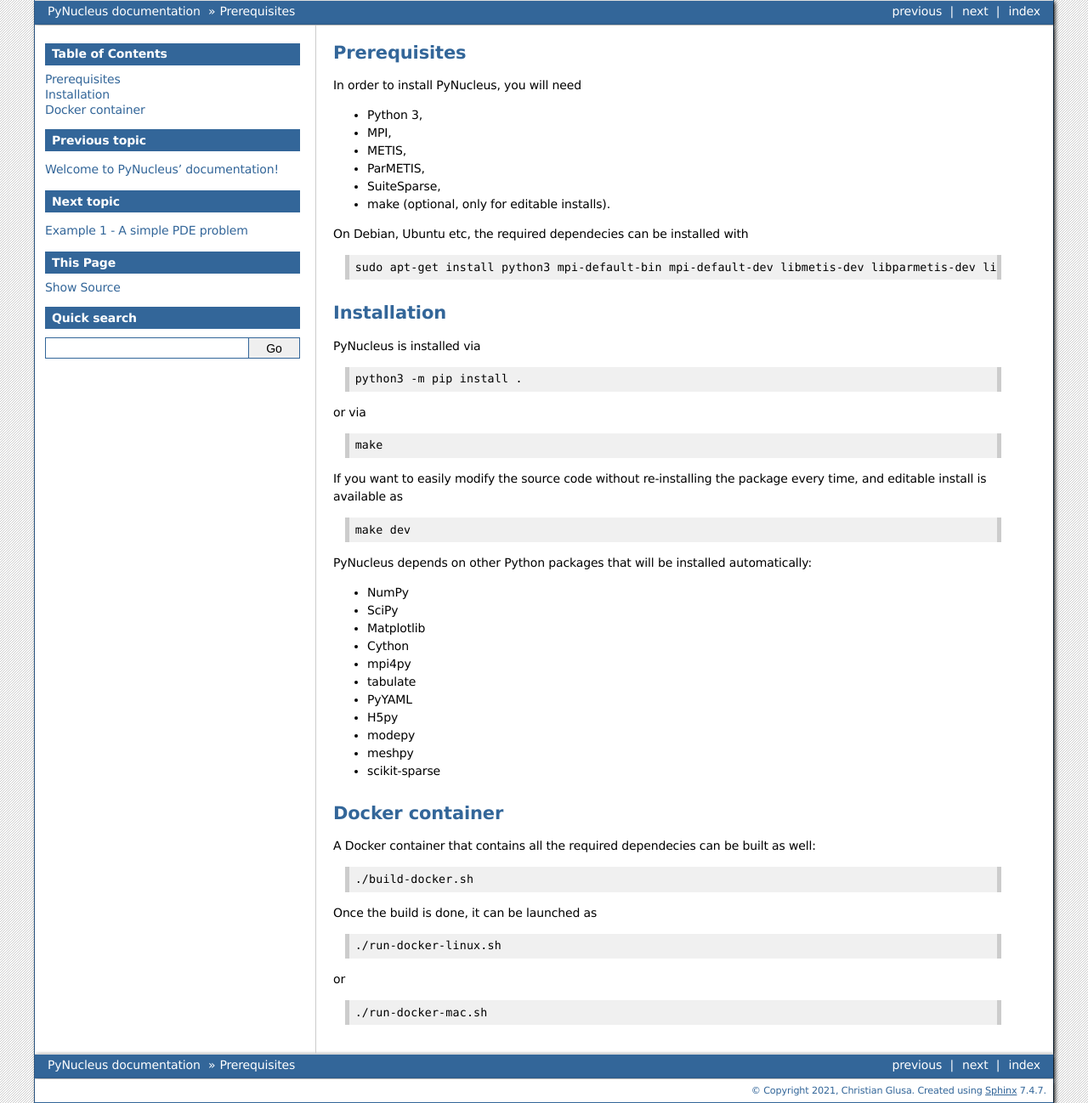
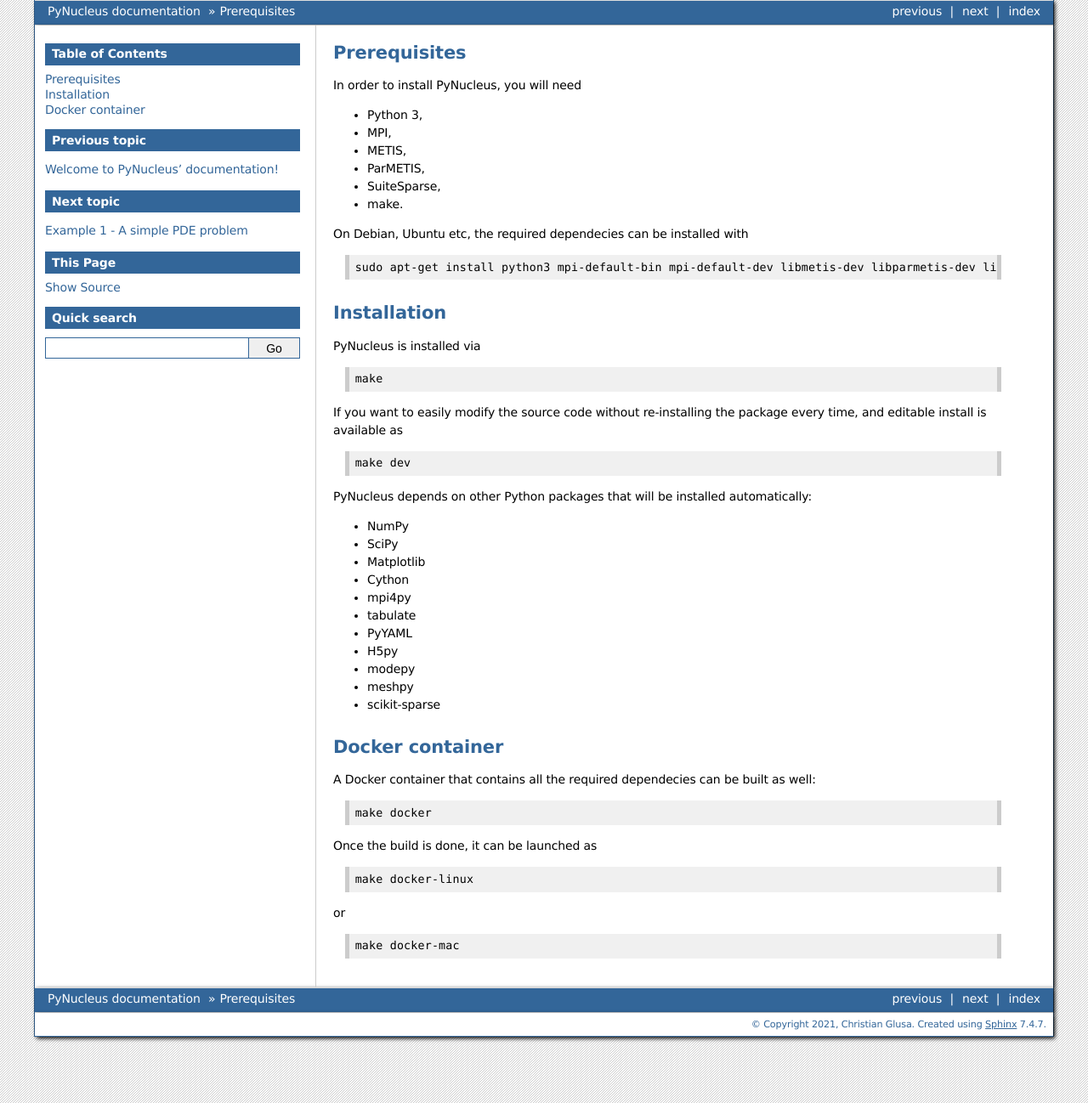
Before and after one commit to sandialabs/PyNucleus, a Sphinx documentation site: the page built from docs/installation.rst, in a window 1280 px wide. Shown: the whole page at 85% size. Built offline with Sphinx 7.4.7, drawn with Linux system fonts in a browser that asks for light colours.

Commit message:
Fix Docker container

```diff
--- a/docs/installation.rst
+++ b/docs/installation.rst
@@ -10,7 +10,7 @@
 * METIS,
 * ParMETIS,
 * SuiteSparse,
-* make (optional, only for editable installs).
+* make.
 
 On Debian, Ubuntu etc, the required dependecies can be installed with
 
@@ -22,12 +22,6 @@
 ============
 
 PyNucleus is installed via
-
-.. code-block:: shell
-
-   python3 -m pip install .
-
-or via
 
 .. code-block:: shell
 
@@ -61,16 +55,16 @@
 
 .. code-block:: shell
 
-   ./build-docker.sh
+   make docker
 
 Once the build is done, it can be launched as
 
 .. code-block:: shell
 
-   ./run-docker-linux.sh
+   make docker-linux
 
 or
 
 .. code-block:: shell
 
-   ./run-docker-mac.sh
+   make docker-mac
```
Also changed, not shown: README.rst (+4 -10 lines), 2 other files.
